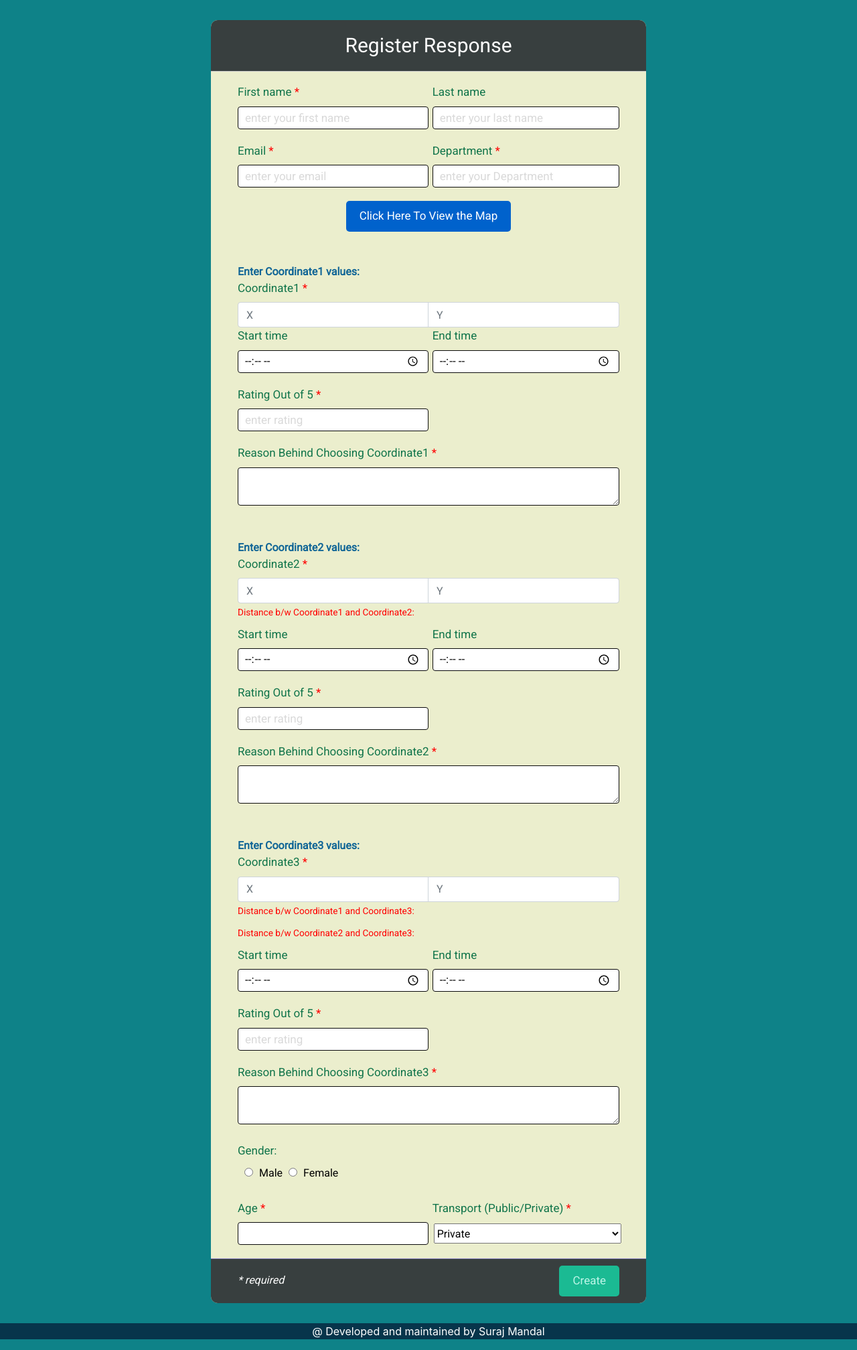
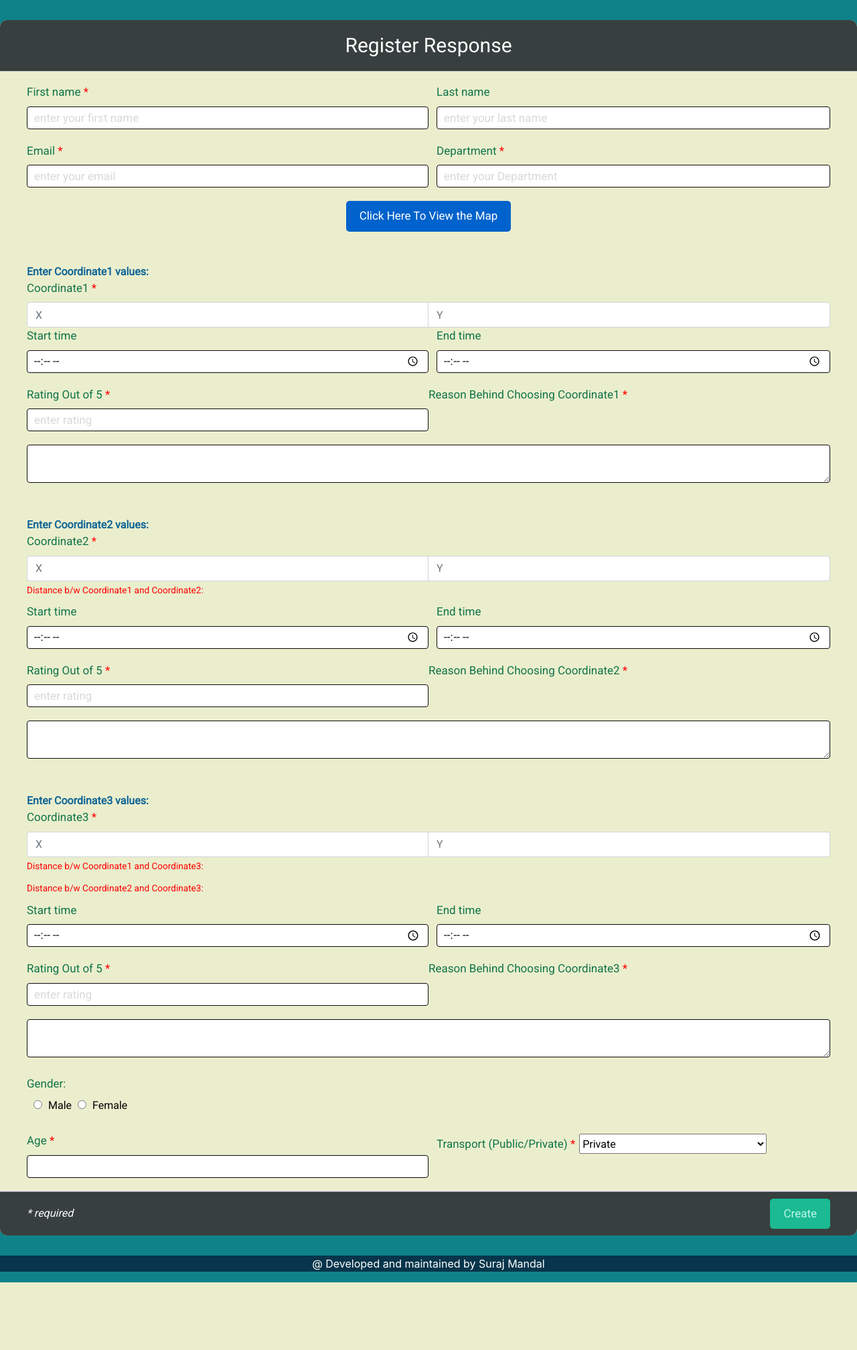
Before and after one commit to srm1071/crowdsource1, a Django app: page /register in a window 1280 px wide. Shown: the part 81-2097 px from the top of the page at 67% size. After the commit the page ends 1996 px from the top, so only its background shows below. Run offline with Django 3.2, Linux system fonts and the light colour scheme; some libraries are stand-ins or nearby versions.

Commit message:
Update register.html

```diff
--- a/template/register.html
+++ b/template/register.html
@@ -3,7 +3,7 @@
 
 <head>
   <!-- Required meta tags -->
-  <meta name="viewport" content="width=device-width, initial-scale=1.0, user-scalable=no">
+  <meta name="viewport" content="width=device-width, initial-scale=1.0">
   <meta charset="utf-8">
 
   <!-- Bootstrap CSS -->
@@ -31,7 +31,7 @@
 
   .signup-form {
     font-family: "Roboto", sans-serif;
-    width: 650px;
+    width: auto;
     margin: 30px auto;
     background: linear-gradient(to right, #ebeecd 0%, #ebeecd 50%, #ebeecd 99%);
     border-radius: 10px;
```
